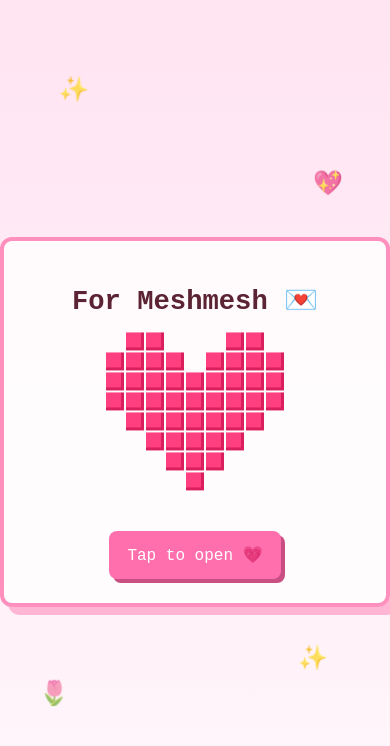
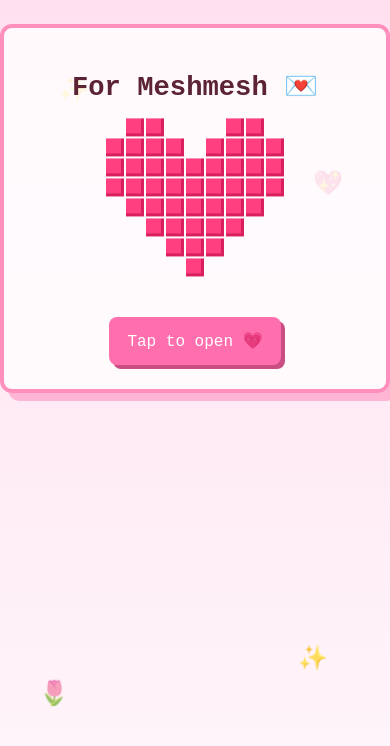
Before and after one commit to LaithSafi/meshmesh-, a plain HTML site: page index.html in a window 390 px wide. Drawn offline with Linux system fonts and the light colour scheme.

Commit message:
Refactor index.html for improved layout and styles
Updated styles and layout for better responsiveness and aesthetics.

```diff
--- a/index.html
+++ b/index.html
@@ -9,14 +9,18 @@
    body {
   margin: 0;
   min-height: 100vh;
-      background: linear-gradient(#ffe4f1, #fff7fb);
+  min-height: 100dvh;
+  background: linear-gradient(#ffe0ef, #fff7fb);
   font-family: "Courier New", monospace;
   display: flex;
   justify-content: center;
-      align-items: center;
+  align-items: flex-start;
   text-align: center;
-      overflow: hidden;
   color: #5b2333;
+  overflow-x: hidden;
+  overflow-y: auto;
+  padding: 24px 0 60px;
+  box-sizing: border-box;
 }
 
     .container {
```
Lines whose indentation alone changed are shown as unchanged.
